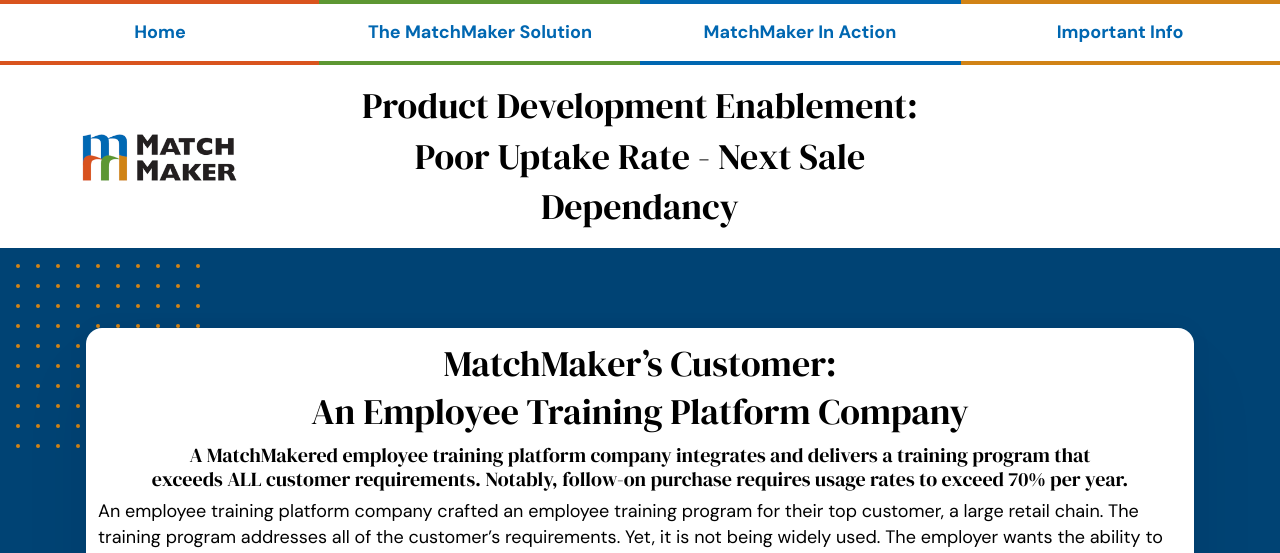
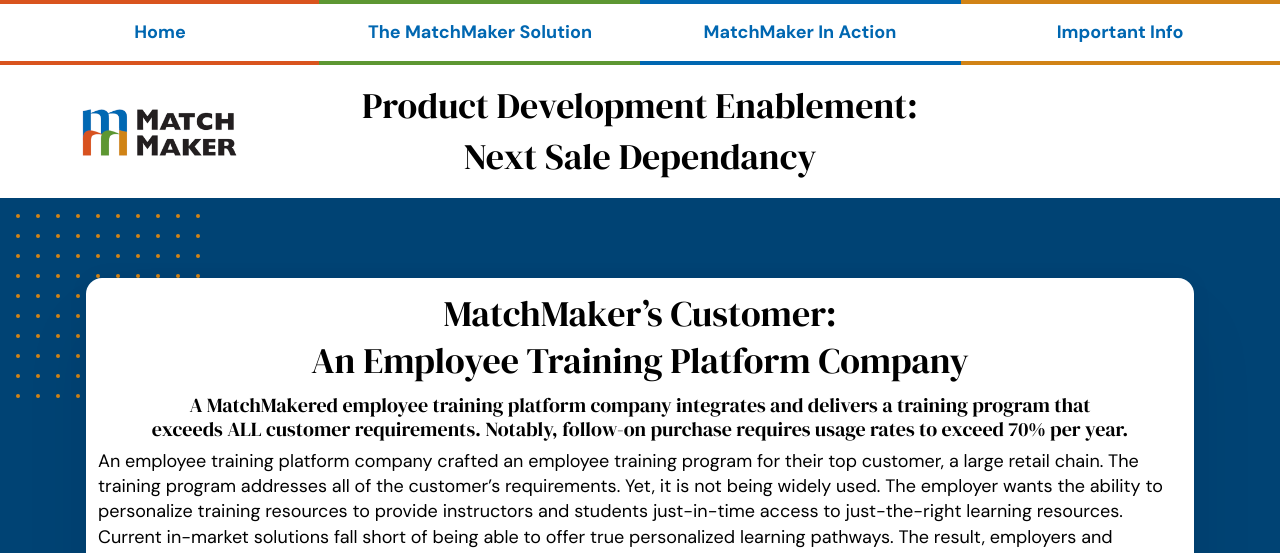
Before and after one commit to matchmakeredlabs/matchmakeredlabs.develop, a Jekyll site: the page built from _Action/3casestudy.md, in a window 1280 px wide. Shown: the top 553 px of the page. Built offline with Jekyll 4.4.1, drawn with Linux system fonts in a browser that asks for light colours; some of the changed lines change nothing that is shown.

Commit message:
Update 3casestudy.md

```diff
--- a/_Action/3casestudy.md
+++ b/_Action/3casestudy.md
@@ -1,6 +1,6 @@
 ---
-title: "Product Development Enablement:<br/>Poor Uptake Rate - Next Sale Dependancy"
-menu: "Product Development: Next Sale Dependency"
+title: "Product Development Enablement:<br/>Next Sale Dependancy"
+menu: "Product Development: Poor Uptake Rate"
 icon: Design/Pixels
 ordinal: 5
 ---
```
